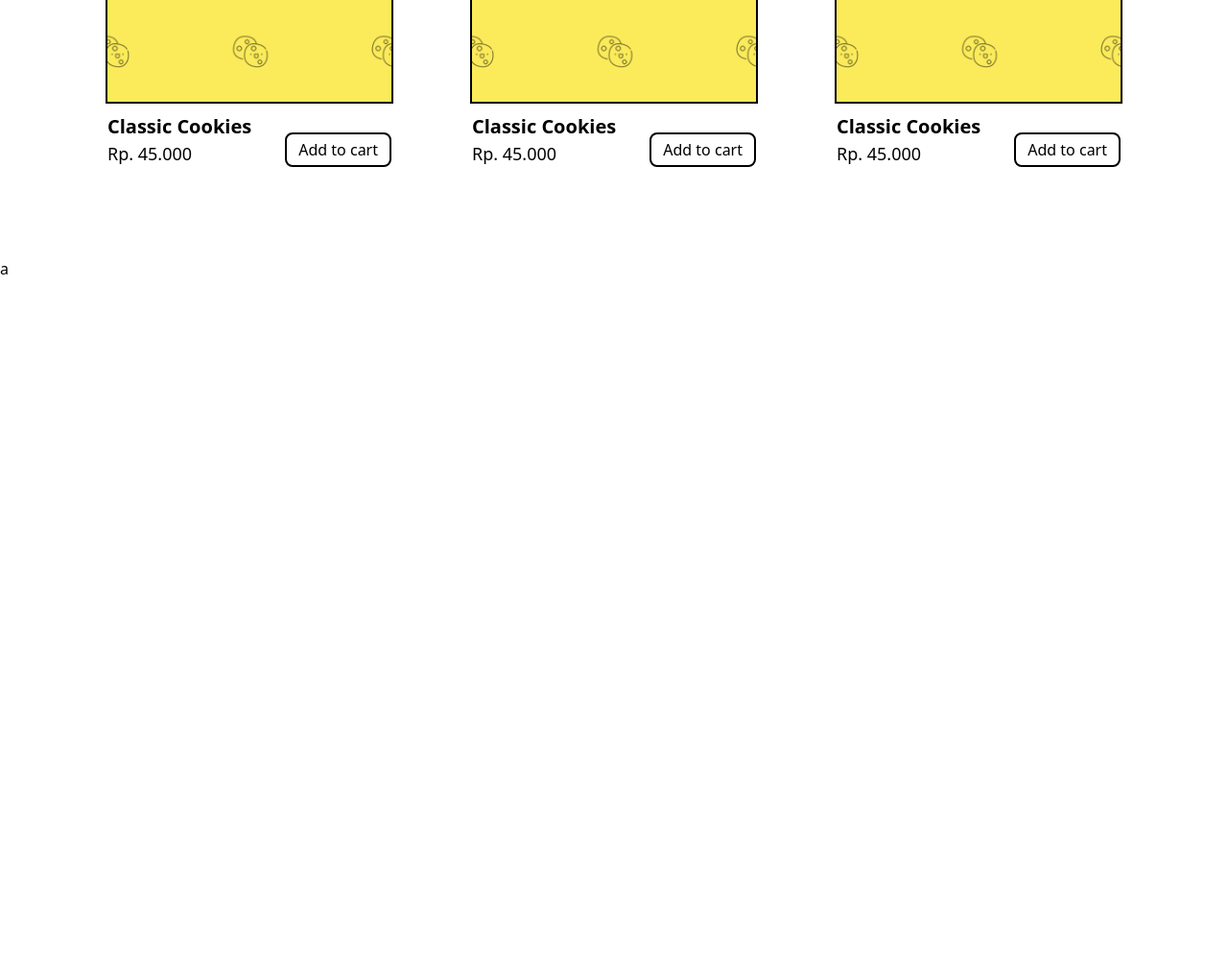
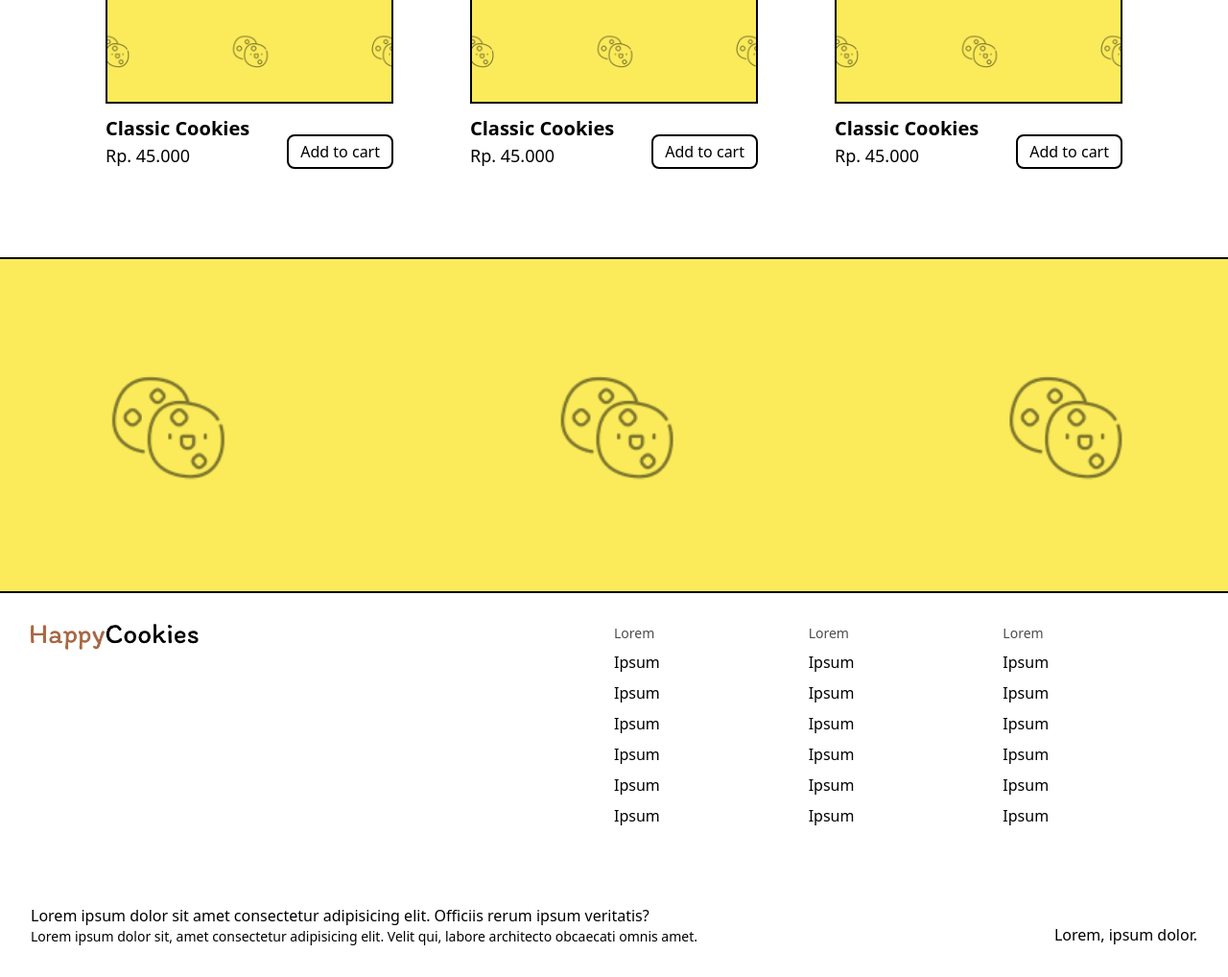
Before and after one commit to noparu/happy-cookies, a website: page src/index.html in a window 1280 px wide. Shown: the part 986-2004 px from the top of the page at 96% size. Before the commit the page ends 1278 px from the top, so only its background shows below. Drawn offline with Linux system fonts and the light colour scheme.

Commit message:
add footer

```diff
--- a/src/index.html
+++ b/src/index.html
@@ -8,9 +8,10 @@
     <title>HappyCookies</title>
     <script src="https://kit.fontawesome.com/ac769410a8.js" crossorigin="anonymous"></script>
 </head>
-<body>
+<body class="mt-16">
     <!-- Header -->
-    <header class="w-full px-8 h-16 border-b-2 border-black flex justify-between items-center relative">
+    <header class="fixed left-0 top-0 z-10 w-full bg-white">
+    <div class="w-full px-8 h-16 border-b-2 border-black flex justify-between items-center relative">
         <nav class="">
             <ul class="flex gap-5 font-medium">
                 <li><a href="#">Home</a></li>
@@ -25,6 +26,7 @@
             <i class="fa-solid fa-magnifying-glass fa-lg"></i>
             <i class="fa-solid fa-cart-shopping fa-lg"></i>
             <i class="fa-solid fa-user fa-lg"></i>
+        </div>
     </div>
 </header>
 
@@ -61,7 +63,7 @@
     </div>
 
     <!-- Enjoy Our Product -->
-    <div class="w-full pt-20">
+    <div class="w-full mt-20">
         <div class="">
             <h1 class="text-2xl font-semibold text-center">Enjoy Our HappyCookies!</h1>
         </div>
@@ -70,7 +72,8 @@
             <div class="">
                 <div class="w-[300px] h-[400px] border-2 border-black">
                     <img src="/assets/images/pattern.png" class="w-full h-full object-cover">
-                    <div class="flex justify-between w-full items-end py-3">
+                </div>
+                <div class=" flex justify-between w-full items-end py-3">
                     <div class="">
                         <h1 class="text-xl font-semibold">Classic Cookies</h1>
                         <span class="text-lg">Rp. 45.000</span>
@@ -80,11 +83,12 @@
                     </div>
                 </div>
             </div>
-            </div>
+
             <div class="">
                 <div class="w-[300px] h-[400px] border-2 border-black">
                     <img src="/assets/images/pattern.png" class="w-full h-full object-cover">
-                    <div class="flex justify-between w-full items-end py-3">
+                </div>
+                <div class=" flex justify-between w-full items-end py-3">
                     <div class="">
                         <h1 class="text-xl font-semibold">Classic Cookies</h1>
                         <span class="text-lg">Rp. 45.000</span>
@@ -94,11 +98,12 @@
                     </div>
                 </div>
             </div>
-            </div>
+
             <div class="">
                 <div class="w-[300px] h-[400px] border-2 border-black">
                     <img src="/assets/images/pattern.png" class="w-full h-full object-cover">
-                    <div class="flex justify-between w-full items-end py-3">
+                </div>
+                <div class=" flex justify-between w-full items-end py-3">
                     <div class="">
                         <h1 class="text-xl font-semibold">Classic Cookies</h1>
                         <span class="text-lg">Rp. 45.000</span>
@@ -110,9 +115,57 @@
             </div>
         </div>
     </div>
+
+    <!-- Banner -->
+    <div class="w-full h-[350px] bg-zinc-500 border-t-2 border-b-2 border-black mt-20 overflow-clip">
+        <img src="/assets/images/pattern.png" class="object-cover w-full">
     </div>
 
-    <!-- section -->
-    <div class="mt-40">a</div>
+    <!-- Footer -->
+    <div class="w-full p-8 flex flex-col gap-20">
+        <div class="flex">
+            <div class="w-1/2">
+                <img src="/assets/images/logo-text.png" width="175">
+            </div>
+            <div class="w-1/2 grid grid-cols-3">
+                <div class="flex flex-col gap-2">
+                    <h1 class="text-sm font-medium text-black/70">Lorem</h1>
+                    <span class="font-medium">Ipsum</span>
+                    <span class="font-medium">Ipsum</span>
+                    <span class="font-medium">Ipsum</span>
+                    <span class="font-medium">Ipsum</span>
+                    <span class="font-medium">Ipsum</span>
+                    <span class="font-medium">Ipsum</span>
+                </div>
+                <div class="flex flex-col gap-2">
+                    <h1 class="text-sm font-medium text-black/70">Lorem</h1>
+                    <span class="font-medium">Ipsum</span>
+                    <span class="font-medium">Ipsum</span>
+                    <span class="font-medium">Ipsum</span>
+                    <span class="font-medium">Ipsum</span>
+                    <span class="font-medium">Ipsum</span>
+                    <span class="font-medium">Ipsum</span>
+                </div>
+                <div class="flex flex-col gap-2">
+                    <h1 class="text-sm font-medium text-black/70">Lorem</h1>
+                    <span class="font-medium">Ipsum</span>
+                    <span class="font-medium">Ipsum</span>
+                    <span class="font-medium">Ipsum</span>
+                    <span class="font-medium">Ipsum</span>
+                    <span class="font-medium">Ipsum</span>
+                    <span class="font-medium">Ipsum</span>
+                </div>
+            </div>
+        </div>
+        <div class="flex justify-between items-end">
+            <div class="flex flex-col">
+                <span class="font-medium">Lorem ipsum dolor sit amet consectetur adipisicing elit. Officiis rerum ipsum veritatis?</span>
+                <span class="font-medium text-sm">Lorem ipsum dolor sit, amet consectetur adipisicing elit. Velit qui, labore architecto obcaecati omnis amet.</span>
+            </div>
+            <div class="">
+                <span class="font-medium">Lorem, ipsum dolor.</span>
+            </div>
+        </div>
+    </div>
 </body>
 </html>
```
Also changed, not shown: assets/images/logo-text.png (added), src/output.css. Lines whose indentation alone changed are shown as unchanged.
